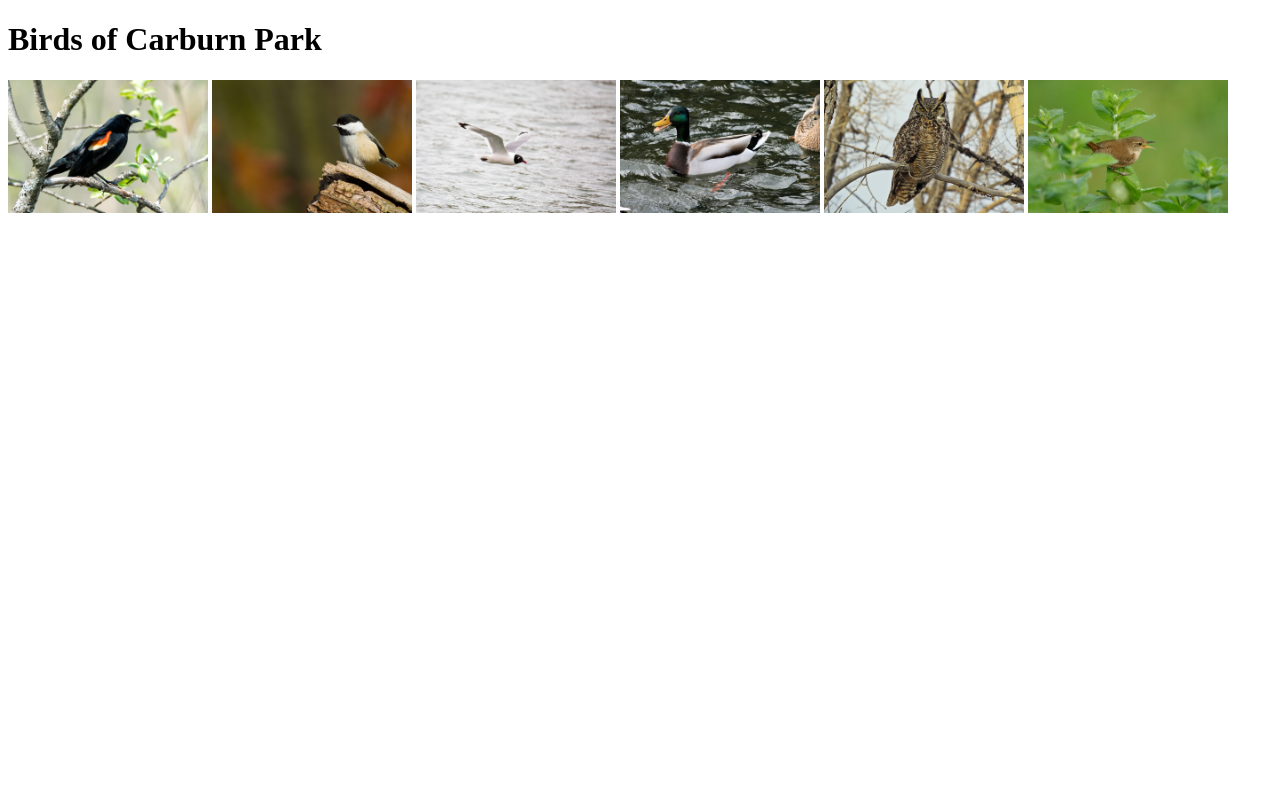
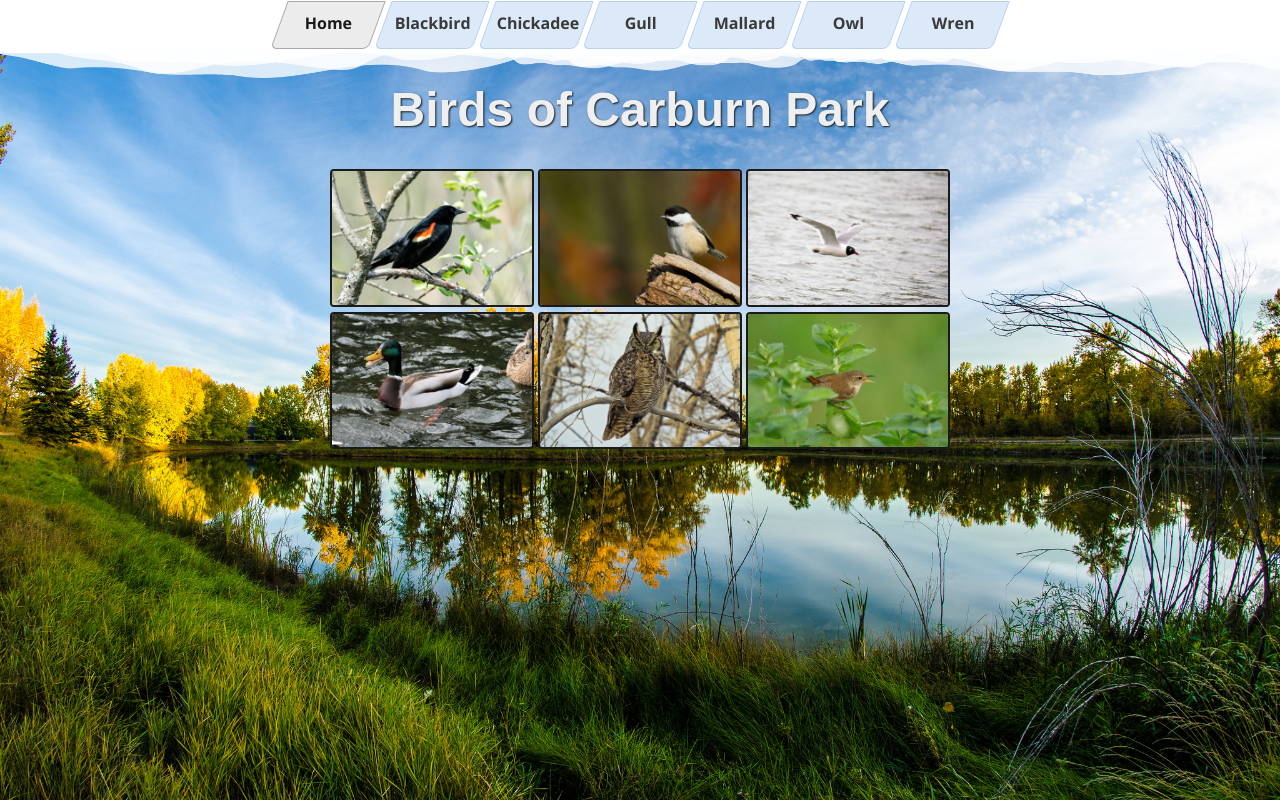
Before and after one commit to Hhpon/seng513-1, a plain HTML site: page index.html in a window 1280 px wide. Drawn offline with nearby package versions, Linux system fonts and the light colour scheme; a web font is replaced by a local one.

Commit message:
home page complete

```diff
--- a/index.html
+++ b/index.html
@@ -4,21 +4,37 @@
   <head>
     <title>Birds of Carburn Park</title>
     <link href="style.css" rel="stylesheet">
+    <link href="https://fonts.googleapis.com/css?family=Merienda+One" rel="stylesheet">
+    <link href="https://fonts.googleapis.com/css?family=Open+Sans:400,700" rel="stylesheet">
     <meta name="author" content="Joel McFadden">
     <meta name="keywords" content="birds,calgary,carburn park">
   </head>
   <body>
-
+    <div class="clouds">
+      <nav>
+        <div class="tab tab-selected"><span class="tab-text">Home</span></div>
+        <a href="pages/blackbird.html"><div class="tab"><span class="tab-text">Blackbird</span></div></a>
+        <a href="pages/chickadee.html"><div class="tab"><span class="tab-text">Chickadee</span></div></a>
+        <a href="pages/gull.html"><div class="tab"><span class="tab-text">Gull</span></div></a>
+        <a href="pages/mallard.html"><div class="tab"><span class="tab-text">Mallard</span></div></a>
+        <a href="pages/owl.html"><div class="tab"><span class="tab-text">Owl</span></div></a>
+        <a href="pages/wren.html"><div class="tab"><span class="tab-text">Wren</span></div></a>
+      </nav>
+    <div>
     <h1>
       Birds of Carburn Park
     </h1>
-
-
-        <a href="pages/blackbird.html"><img src="img/blackbird.jpg" width="200px"></a>
-        <a href="pages/chickadee.html"><img src="img/chickadee.jpg" width="200px"></a>
-        <a href="pages/gull.html"><img src="img/gull.jpg" width="200px"></a>
-        <a href="pages/mallard.html"><img src="img/mallard.jpg" width="200px"></a>
-        <a href="pages/owl.html"><img src="img/owl.jpg" width="200px"></a>
-        <a href="pages/wren.html"><img src="img/wren.jpg" width="200px"></a>
+    <div id="birdbuttons">
+      <div>
+        <a href="pages/blackbird.html"><img class="birdbutton" src="img/blackbird.jpg" alt="Blackbird" width="200px"></a>
+        <a href="pages/chickadee.html"><img class="birdbutton" src="img/chickadee.jpg" alt="Chickadee" width="200px"></a>
+        <a href="pages/gull.html"><img class="birdbutton" src="img/gull.jpg" alt="Gull" width="200px"></a>
+      </div>
+      <div>
+        <a href="pages/mallard.html"><img class="birdbutton" src="img/mallard.jpg" alt="Mallard" width="200px"></a>
+        <a href="pages/owl.html"><img class="birdbutton" src="img/owl.jpg" alt="Owl" width="200px"></a>
+        <a href="pages/wren.html"><img class="birdbutton" src="img/wren.jpg" alt="Wren" width="200px"></a>
+      </div>
+    </div>
   </body>
 </html>
--- a/style.css
+++ b/style.css
@@ -0,0 +1,90 @@
+body {
+  margin: 0;
+  padding: 0;
+  font-family: "Open Sans", sans-serif;
+  background-image: url('img/carburn.jpg');
+  background-size: 100%;
+  background-repeat: no-repeat;
+  background-color: #1a1a1a;
+}
+
+.clouds {
+  padding: 0px 0px 0px 0px;
+  background-image: url('img/clouds.png');
+  background-repeat: repeat-x;
+  background-size: 1914px 80px;
+}
+
+nav {
+  margin: auto;
+  text-align: center;
+}
+
+.tab {
+  width: 5em;
+  height: 30px;
+  padding: 0.5em;
+  display:inline-block;
+  color: #3a3a3a;
+  margin: 1px;
+  border: 1px solid #b8d2ec;
+  border-bottom-left-radius: 6px;
+  border-bottom-right-radius: 6px;
+  -webkit-transform: skew(-20deg);
+	-moz-transform: skew(-20deg);
+	-o-transform: skew(-20deg);
+  text-align:center;
+  background: #dce9f9;
+}
+
+a .tab:hover {
+  background: #adcae8;
+  color: white;
+}
+
+.tab-text {
+  font-weight: bold;
+  vertical-align: middle;
+  display:inline-block;
+  -webkit-transform: skew(20deg);
+	-moz-transform: skew(20deg);
+	-o-transform: skew(20deg);
+}
+
+.tab-selected {
+  color: #1a1a1a;
+  background-color: #ececec;
+  border-color: #a8a8a8;
+}
+
+.birdbutton {
+  border: 2px solid #1a1a1a;
+  border-radius: 4px;
+}
+
+.birdbutton:hover {
+  border-color: #efefef;
+  background: #efefef;
+}
+
+#birdbuttons {
+  margin: auto;
+  text-align: center;
+}
+
+h1 {
+  font-family: "Merienda One", sans-serif;
+  font-size: 3em;
+  color: #efefef;
+  text-align: center;
+  text-shadow: 1px 1px 2px #1a1a1a;
+}
+
+/*
+.navbar .nav-tab:hover {
+  background:blue;
+}
+
+.navbar .nav-tab.selected {
+	background:red;
+} */
```
Also changed, not shown: img/carburn.jpg (added), img/clouds.png (added), 1 other file. Lines whose indentation alone changed are shown as unchanged.
